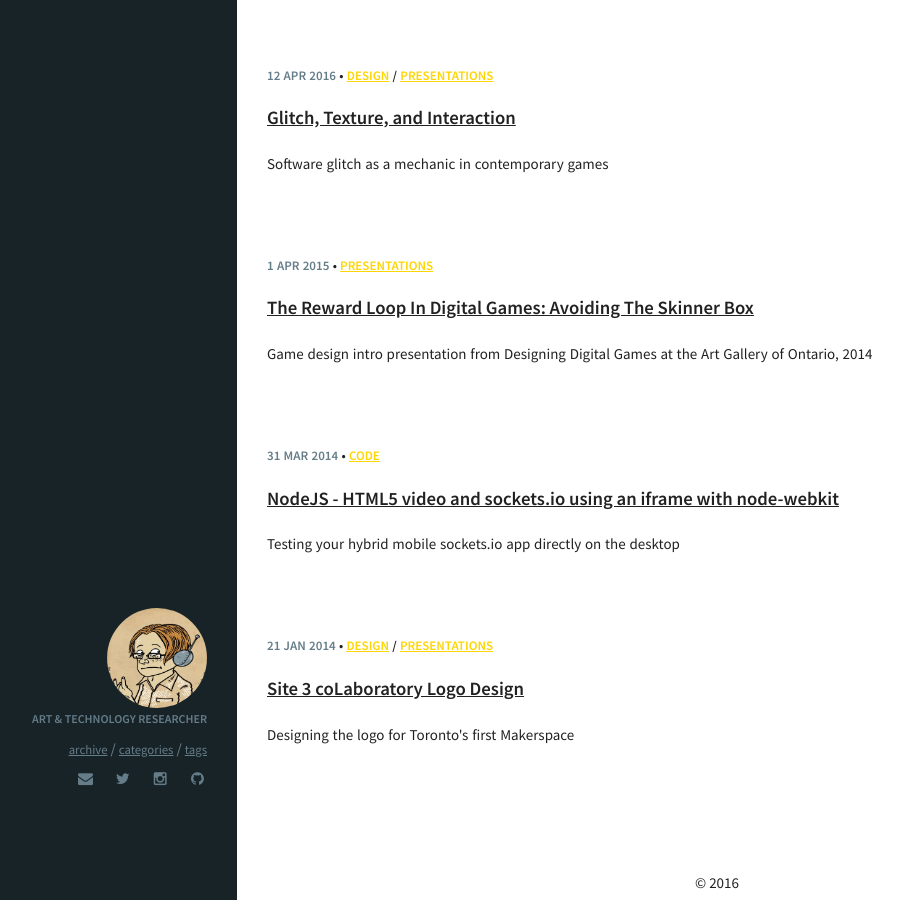
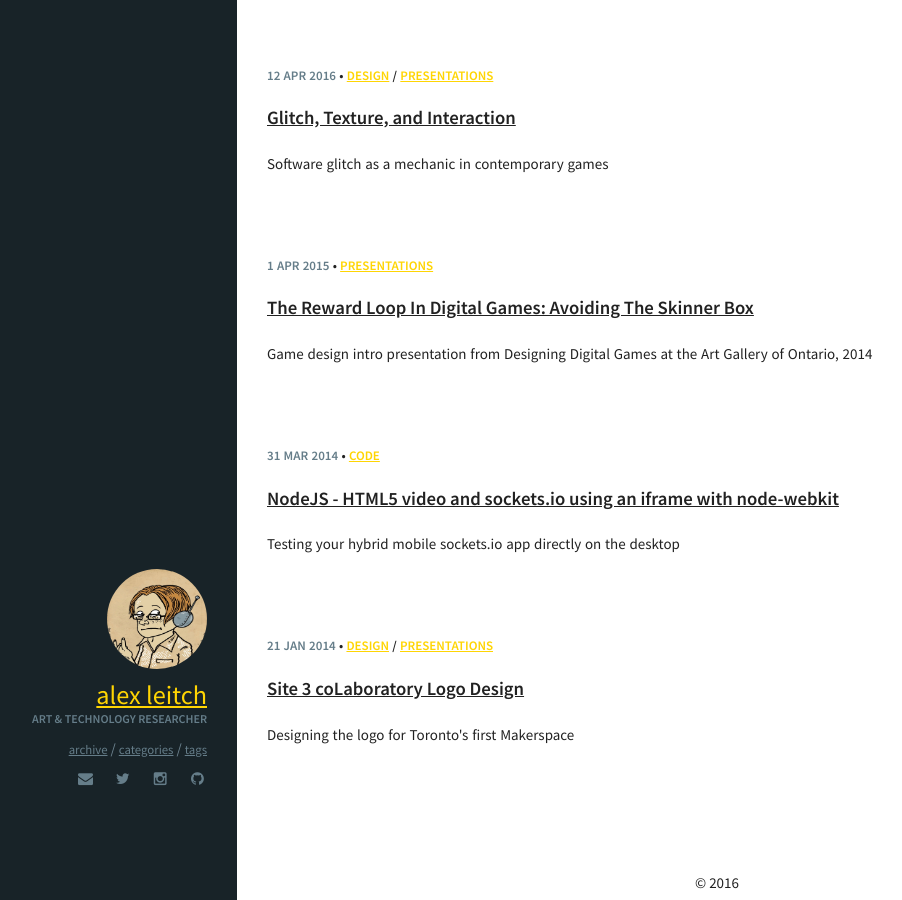
Before and after one commit to pretentiousgit/pretentiousgit.github.io, a Jekyll site: the page built from index.html, in a window 1280 px wide. Shown: the whole page, without its empty margins (83-985 px from the left). Built offline with Jekyll 4.4.1, drawn with Linux system fonts in a browser that asks for light colours.

```diff
--- a/_includes/sidebar.html
+++ b/_includes/sidebar.html
@@ -2,7 +2,7 @@
 
 <div class="cover-card table-cell table-bottom">
   <img src="http://pretentiousgit.github.io/img/2016Avatar.jpg" alt="" class="avatar">
-  <a href="{{ site.url }}/" class="author_name">{{ author.name }}</a>
+  <a href="{{ site.url }}/" class="author_name">Alex Leitch</a>
   <span class="author_job">Art & Technology Researcher</span>
   <nav class="nav">
     <ul class="nav-list">
```
